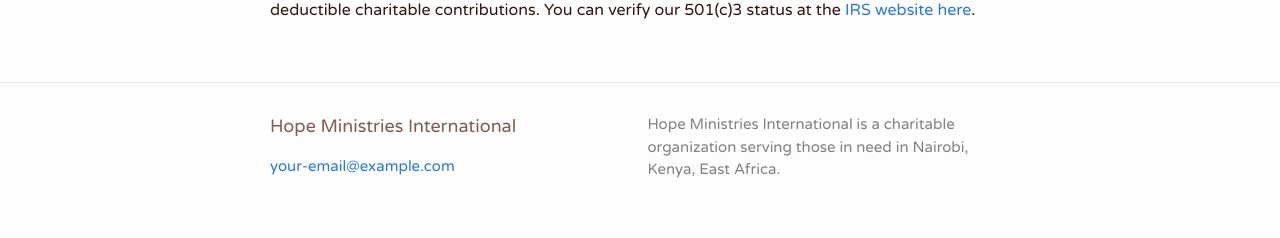
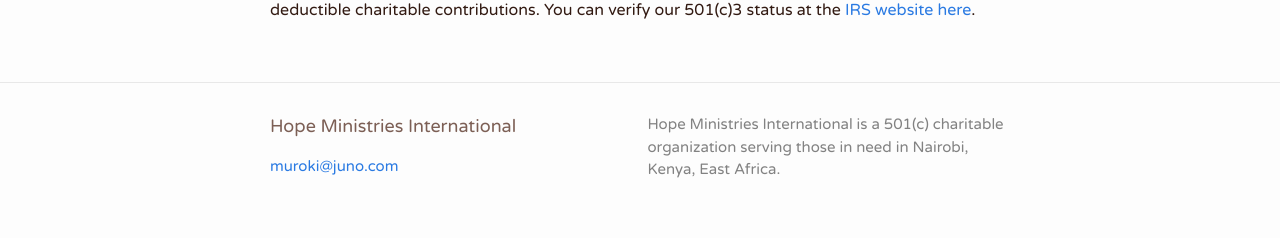
Before and after one commit to hmiafrica/hmiafrica.github.io, a Jekyll site: the page built from about.md, in a window 1280 px wide. Shown: the part 948-1186 px from the top of the page. Built offline with Jekyll 4.4.1, drawn with Linux system fonts in a browser that asks for light colours.

Commit message:
add email, tweak description, remove placeholder twitter username

```diff
--- a/_config.yml
+++ b/_config.yml
@@ -14,12 +14,12 @@
 # You can create any custom variable you would like, and they will be accessible
 # in the templates via {{ site.myvariable }}.
 title: Hope Ministries International
-email: your-email@example.com
+email: muroki@juno.com
 description: >- # this means to ignore newlines until "baseurl:"
-  Hope Ministries International is a charitable organization serving those in need in Nairobi, Kenya, East Africa.
+  Hope Ministries International is a 501(c) charitable organization serving those in need in Nairobi, Kenya, East Africa.
 baseurl: "" # the subpath of your site, e.g. /blog
 url: "" # the base hostname & protocol for your site, e.g. http://example.com
-# twitter_username: jekyllrb
+# twitter_username:
 github_username:  hmiafrica
 
 # Build settings
```
